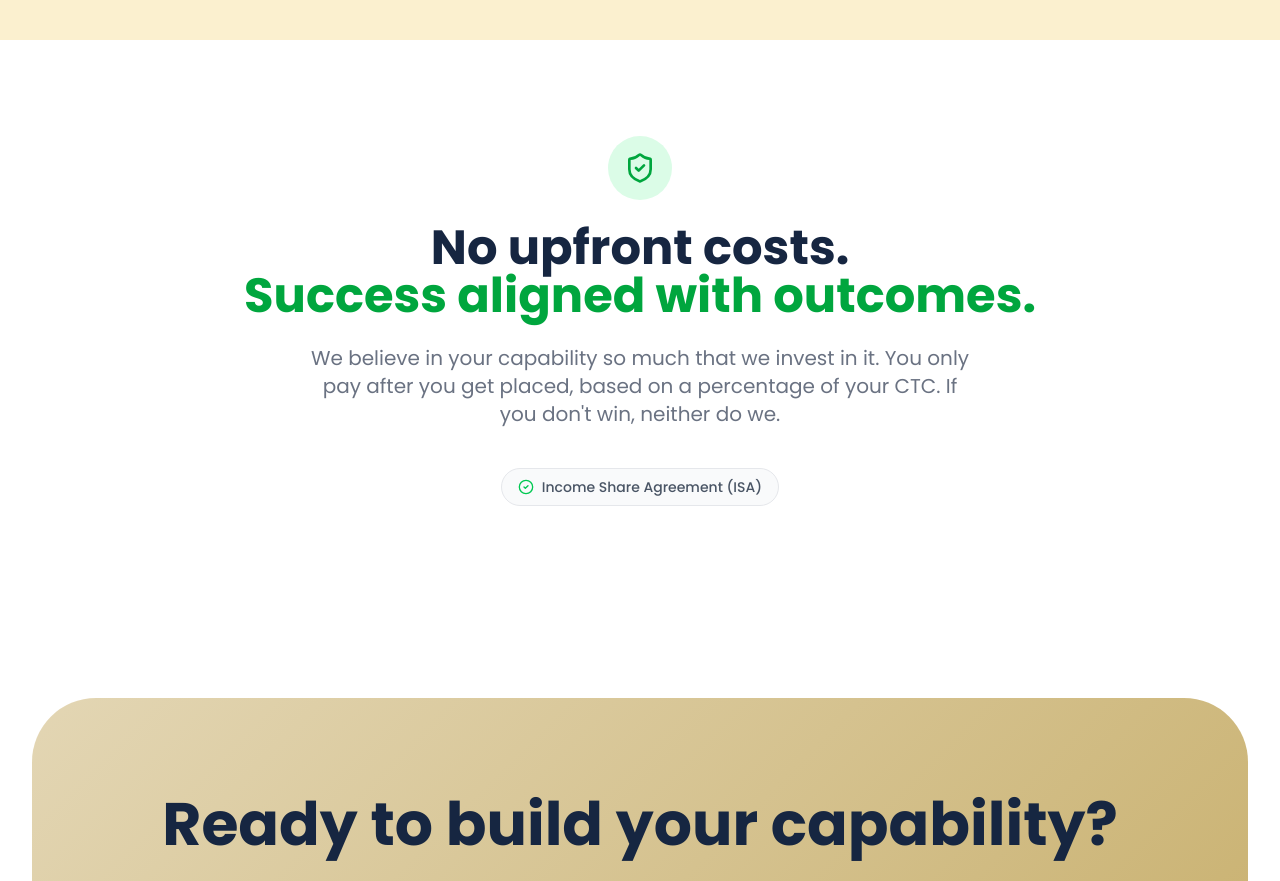
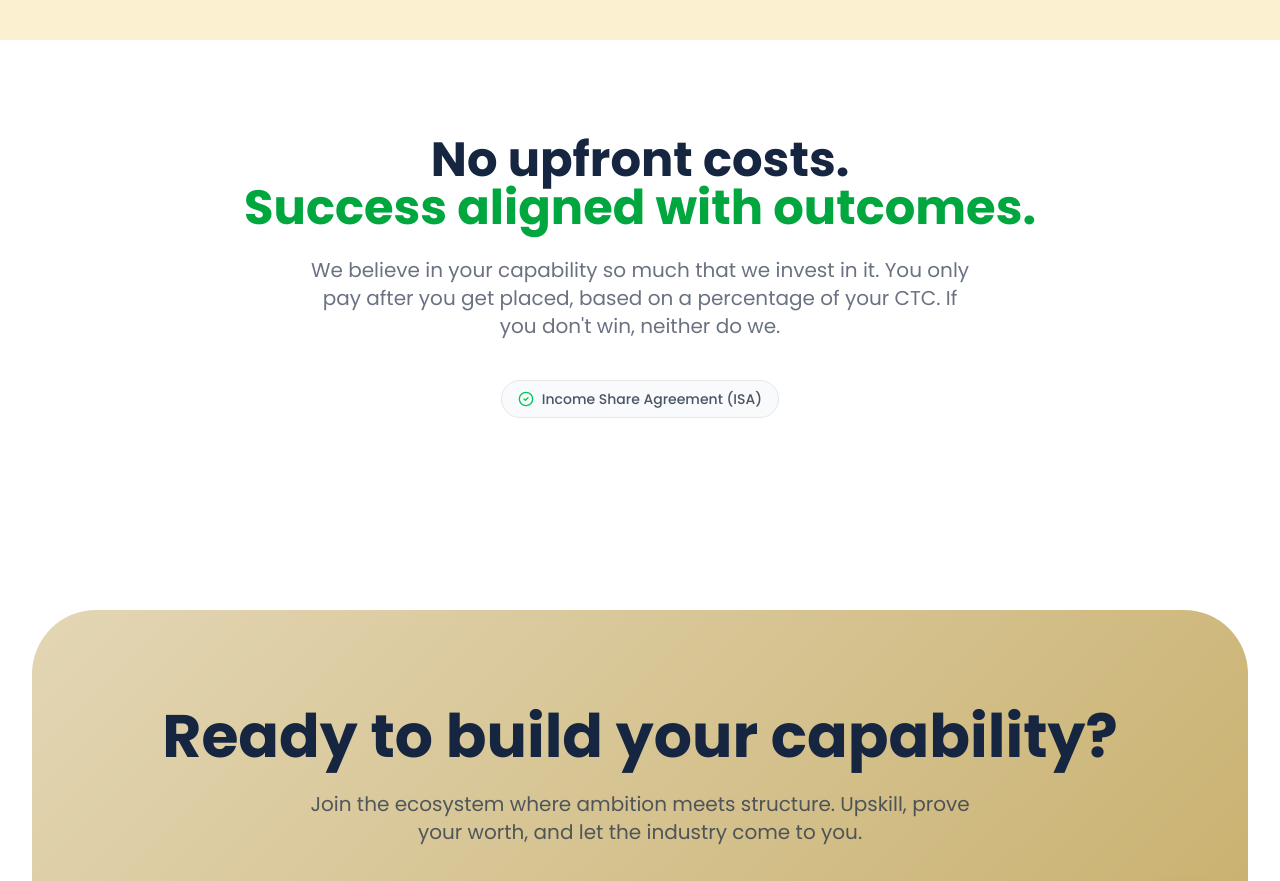
Before and after one commit to NITHINPOLI04/HiyrED-Landing-Page, a React (Vite) app: page / in a window 1280 px wide. Shown: the part 5680-6561 px from the top of the page. Built offline with nearby package versions, Linux system fonts and the light colour scheme.

Commit message:
Upfront cost Icon removal

```diff
--- a/src/App.tsx
+++ b/src/App.tsx
@@ -1077,12 +1077,6 @@ const PaymentModel = () => {
     <section className="py-24 bg-white relative overflow-hidden">
       <div className="max-w-4xl mx-auto px-4 sm:px-6 lg:px-8 text-center relative z-10">
         <AnimatedSection stagger={staggerContainer}>
-          <motion.div
-            className="w-16 h-16 bg-green-100 text-green-600 rounded-full flex items-center justify-center mx-auto mb-6"
-            variants={fadeUp}
-          >
-            <ShieldCheck className="w-8 h-8" />
-          </motion.div>
           <motion.h2
             className="text-4xl lg:text-5xl font-bold text-brand-navy mb-6"
             variants={fadeUp}
```
